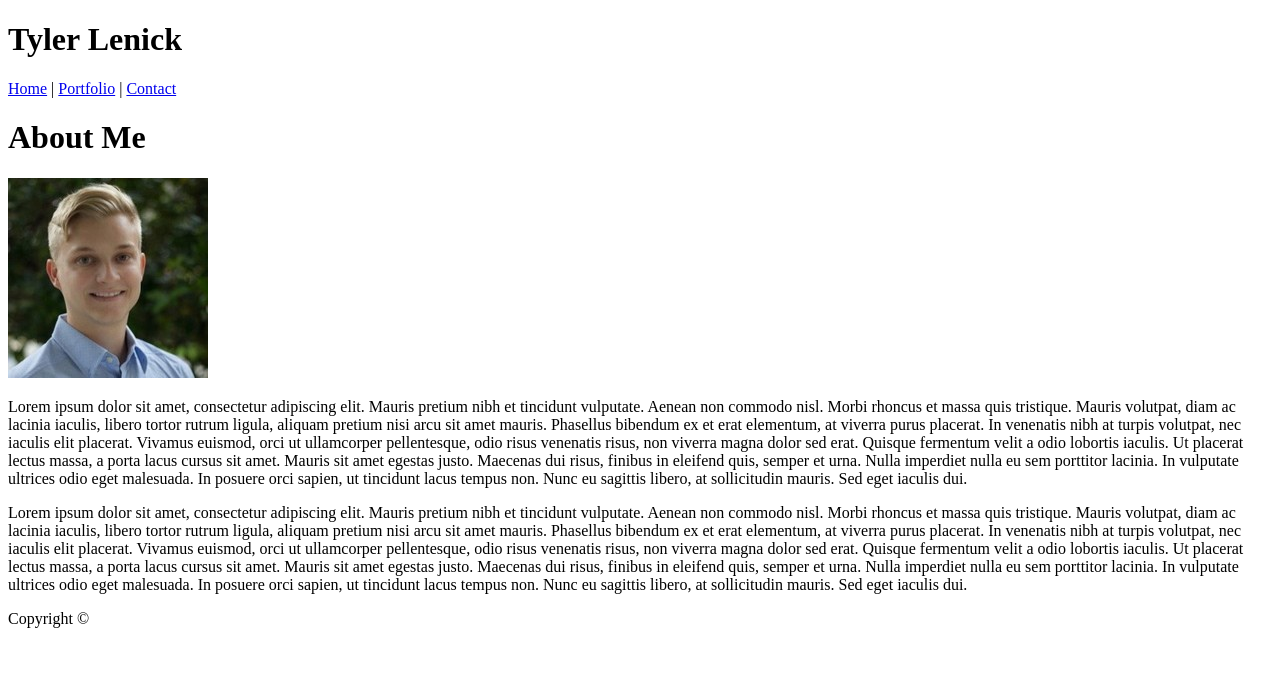
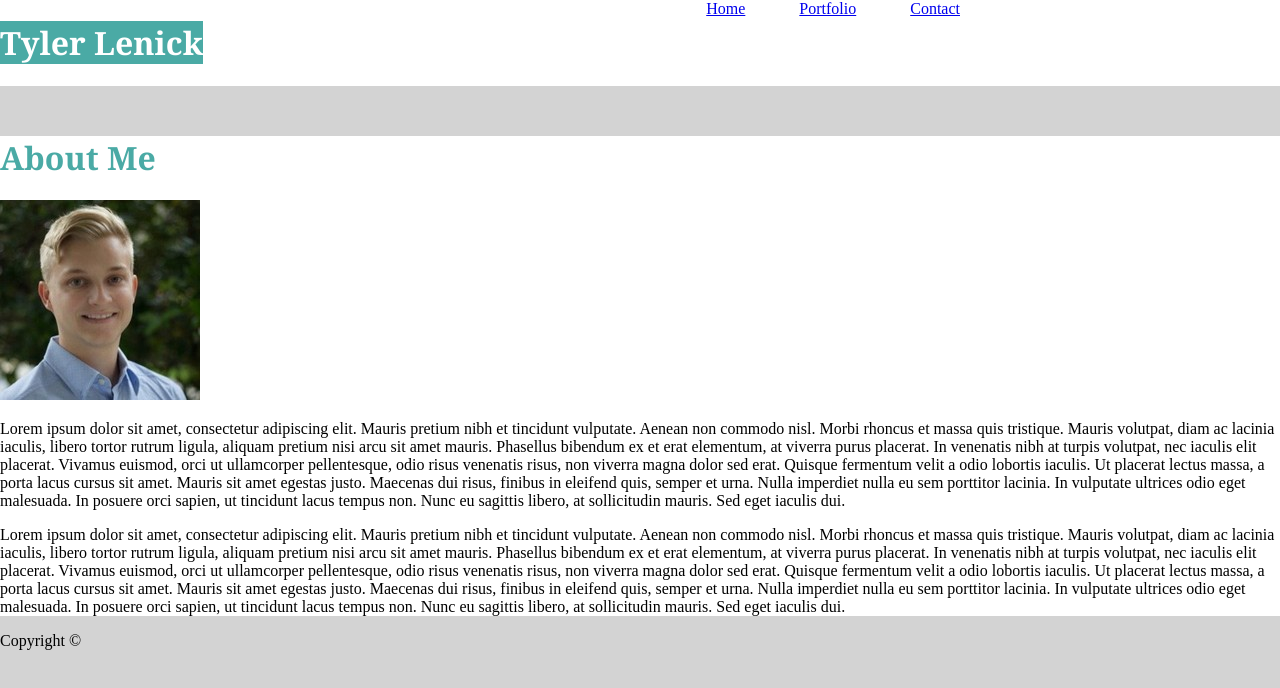
Before and after one commit to tylerlenick/Basic-Portfolio, a plain HTML site: page index.html in a window 1280 px wide. Drawn offline with Linux system fonts and the light colour scheme.

Commit message:
Started adding stlying

```diff
--- a/assets/css/style.css
+++ b/assets/css/style.css
@@ -0,0 +1,55 @@
+body {
+    background-color: lightgray;
+    margin: 0%
+}
+
+h1 {
+    font-family: 'Georgia', Times, Times New Roman, serif;
+}
+
+header::after {
+    content: '';
+    display: table;
+    clear: both;
+}
+
+header {
+    background-color: #ffffff;
+}
+
+.name-tag {
+    color: #ffffff;
+    background-color:#4aaaa5;
+    float: left;
+
+}
+
+.topnav {
+    width: 960px;
+    border-width: 100px;
+}
+
+nav {
+    float: right;
+}
+
+nav ul {
+    margin: 0;
+    padding: 0;
+    list-style: none;
+}
+
+nav li {
+    display: inline-block;
+    margin-left: 50px;
+}
+
+#about {
+    color: #4aaaa5;
+}
+
+.container {
+    background-color: #ffffff;
+    margin-top: 50px;
+    border-width: 5px
+}
--- a/index.html
+++ b/index.html
@@ -4,27 +4,36 @@
         <meta charset="UTF-8">
         <meta name="viewport" content="width=device-width, initial-scale=1.0">
         <meta http-equiv="X-UA-Compatible" content="ie=edge">
-        <link rel="stylesheet" type="text/css" href="style/home.css">
+        <link rel="stylesheet" type="text/css" href="assets/css/style.css">
+        <!-- <link rel="stylesheet" type="text/css" href="assets/css/reset.css"> -->
         <title>About me</title>
     </head>
 
     <body>
 
         <!--Top Navigation Bar-->
+        <header>
+
+            <div class="topnav">
+                <h1 class="name-tag">Tyler Lenick</h1>
+
+                <nav>
+
+                    <ul>
+                        <li><a class="button" href="index.html">Home</a></li>
+                        <li><a class="button" href=portfolio.html>Portfolio</a></li>
+                        <li><a class="button" href="contact.html">Contact</a></li>
+                    </ul>
 
 
-        <div class="topnav">
-            <h1 class="name-tag">Tyler Lenick</h1>
-            <a class="button" href="index.html">Home</a>
-            <a> | </a>
-            <a class="button" href=portfolio.html>Portfolio</a>
-            <a> | </a>
-            <a class="button" href="contact.html">Contact</a>
-        </div>
+                </nav>
+            </div>
+
+        </header>
 
         <div class="container">
 
-            <h1>About Me</h1>
+            <h1 id="about">About Me</h1>
 
 
             <img src="assets/images/me.jpg" atl="my_picture">
```
Also changed, not shown: contact.html (+2 -1 lines), portfolio.html (+4 -3 lines).
